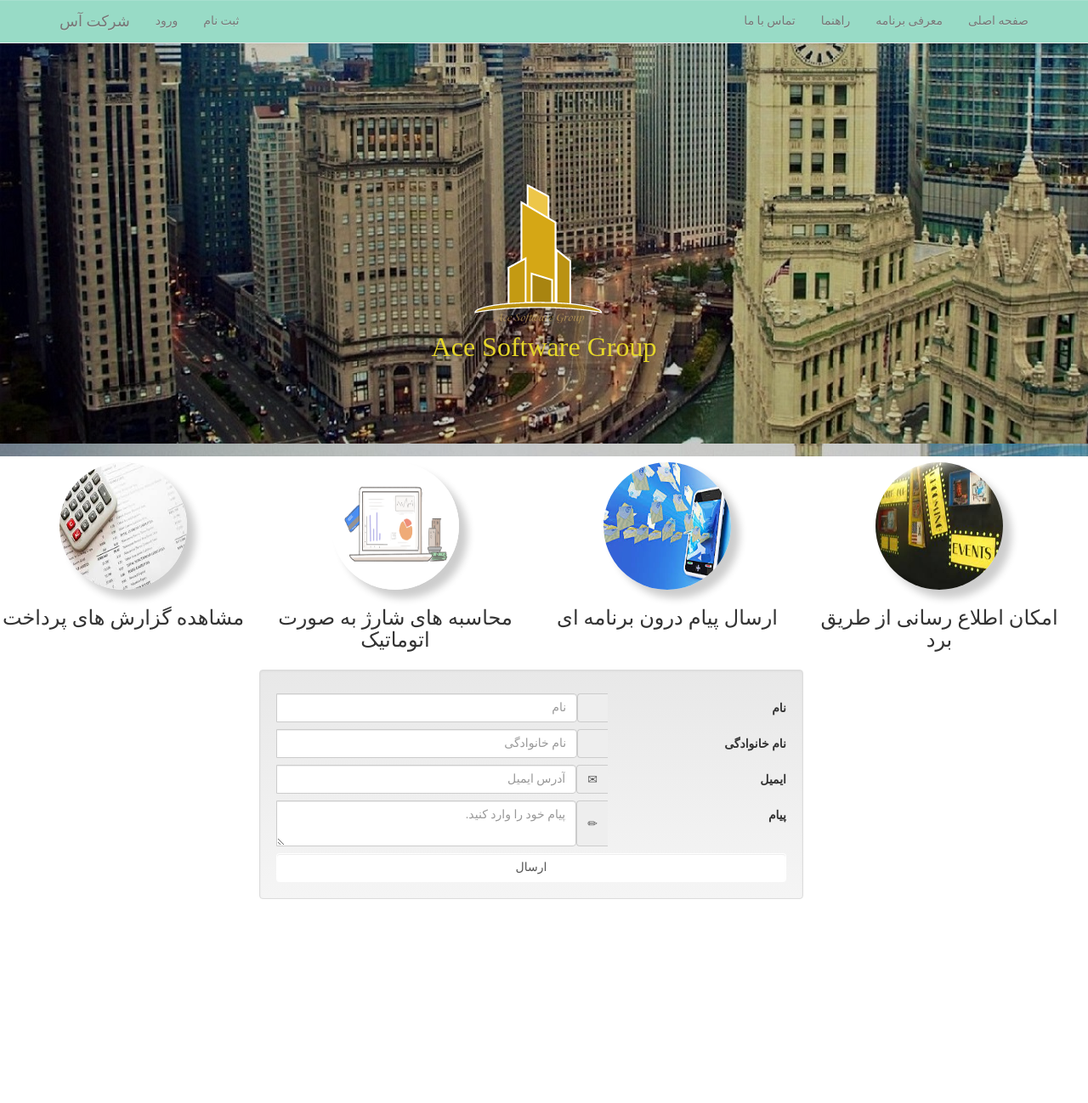
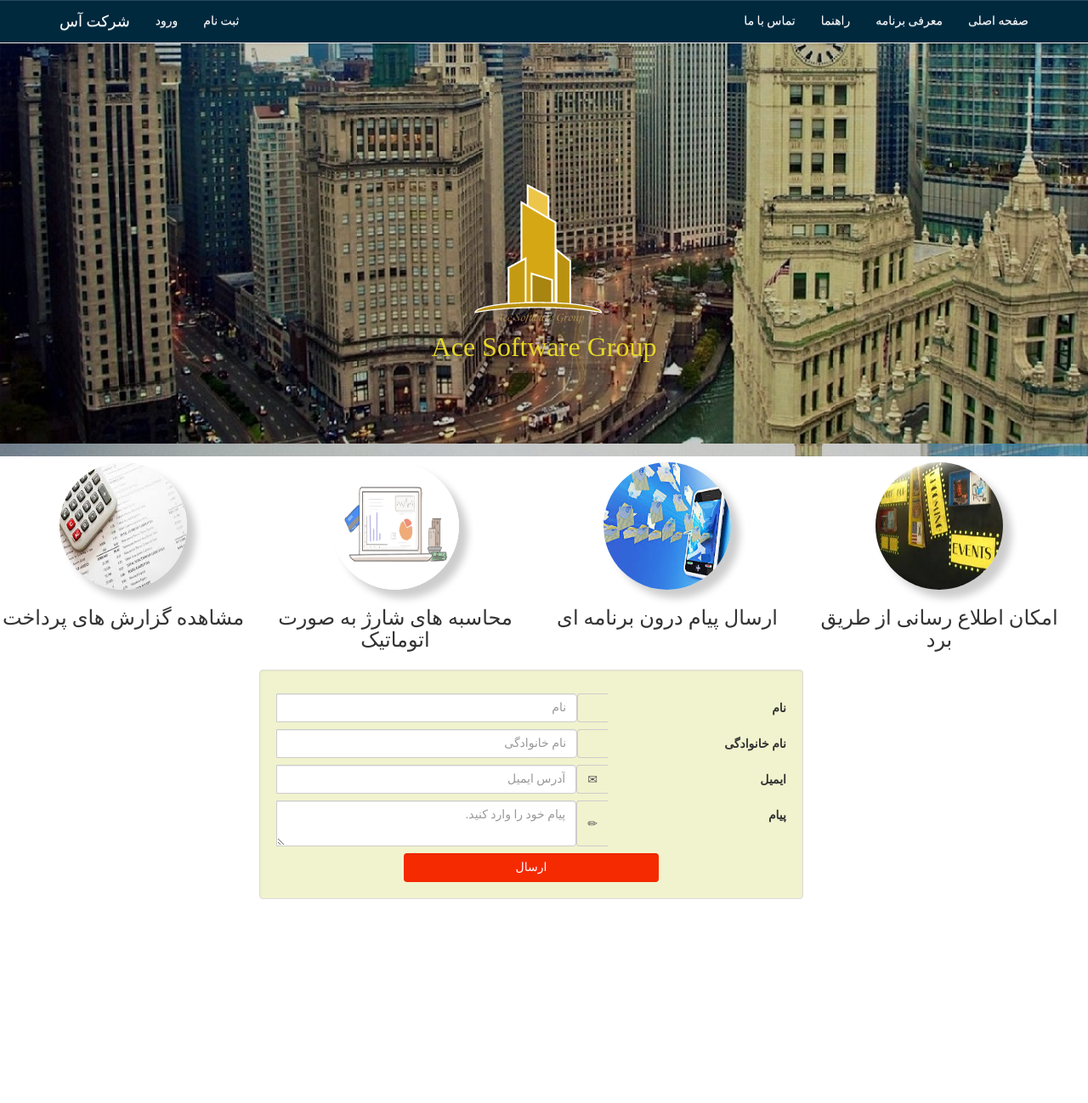
Before and after one commit to MahdiehBrf/BuildingManagement, a Django app: page / in a window 1280 px wide. Shown: the top 1298 px of the page at 85% size. Run offline with Django 3.2, Linux system fonts and the light colour scheme; some libraries are stand-ins or nearby versions; some web fonts are replaced.

Commit message:
first page colors added

```diff
--- a/Manager/templates/manager/edit_profile.html
+++ b/Manager/templates/manager/edit_profile.html
@@ -10,7 +10,7 @@
 {% block content %}
 <div class="main">
     <h5> ویرایش اطلاعات مدیر</h5>
-   <form action="" method="post">{% csrf_token %}
+   <form action="" method="post" style="direction: ltr">{% csrf_token %}
         <table class="tbl" border="0" align="center">
             <tbody>
 
--- a/MySite/templates/index.html
+++ b/MySite/templates/index.html
@@ -33,18 +33,18 @@
                 <span class="icon-bar"></span>
                 <span class="icon-bar"></span>
             </button>
-            <a href="#" class="navbar-brand">شرکت آس</a>
+            <a href="#" class="navbar-brand" style="color: white">شرکت آس</a>
         </div>
-        <div id="navbarCollapse" class="collapse navbar-collapse">
-            <ul class="nav navbar-nav">
-                <li id="login_bottum"><a href="#">ورود</a></li>
-                <li id="signup_bottum"><a href="#">ثبت نام</a></li>
+        <div id="navbarCollapse" class="collapse navbar-collapse" >
+            <ul class="nav navbar-nav" >
+                <li id="login_bottum"><a href="#" style="color: white">ورود</a></li>
+                <li id="signup_bottum"><a href="#" style="color: white" >ثبت نام</a></li>
             </ul>
             <ul class="nav navbar-nav navbar-right">
-                <li><a href="#contact">تماس با ما</a></li>
-                <li><a href="#manual">راهنما</a></li>
-                <li><a href="#about-app">معرفی برنامه</a></li>
-                <li><a href="#" >صفحه اصلی</a></li>
+                <li><a href="#contact" style="color: white">تماس با ما</a></li>
+                <li><a href="#manual" style="color: white">راهنما</a></li>
+                <li><a href="#about-app" style="color: white">معرفی برنامه</a></li>
+                <li><a href="#"  style="color: white">صفحه اصلی</a></li>
             </ul>
         </div>
     </div>
@@ -404,7 +404,7 @@
                     <input type="password" name="password" id="password" tabindex="2"
                            class="form-control" placeholder="رمز">
                 </div>
-                <p style="text-align: left;font-size: small;"><button type="submit" class="forgerButton" style="background-color: #f3f3f3;border: none;}">رمز ورود را فراموش کرده ام.</button></p>
+                <p style="text-align: left;font-size: small;"><button type="submit" class="forgetButton" >رمز ورود را فراموش کرده ام.</button></p>
             </div>
             {% if form.password.errors and type == 'login' %}
                 <span class="text-danger" style="text-align:center;">
--- a/Resident/models.py
+++ b/Resident/models.py
@@ -14,8 +14,8 @@ RESERVE_STATE = {
 }
 
 RECEIPT_STATE = {
-    ('P','پرداخت شده'),
-    ('NP','پرداخت نشده')
+    ('P', 'پرداخت شده'),
+    ('NP', 'پرداخت نشده')
 }
 
 class Resident(models.Model):
--- a/static/css/main/main.css
+++ b/static/css/main/main.css
@@ -1,21 +1,18 @@
 @font-face {
   font-family: 'brandon';
-    src: url("../fonts/BRoya.ttf") format("truetype");
+  src: url("../../fonts/BRoya.ttf") format("truetype");
   font-style: normal;
-    font-weight: normal;
-}
+  font-weight: normal; }
 *, *:before, *:after {
   box-sizing: inherit; }
 
 * {
-    font-family: "IRANSans-web" !important;
-}
+  font-family: brandon !important; }
 
 html {
   box-sizing: border-box;
   height: 100%;
-    margin: 0;
-}
+  margin: 0; }
   html body {
     height: 100%;
     margin: 0;
@@ -34,10 +31,12 @@ html {
     -moz-display: flex;
     -ms-display: flex;
     -o-display: flex; }
+    html body .nav {
+      text-align: center; }
     html body .navbar {
-      background-image: linear-gradient(to bottom, #98DBC6 0, #98DBC6 100%); }
+      background-image: linear-gradient(to bottom, #00293E 0, #00293E 100%); }
       html body .navbar li:hover {
-        background-image: linear-gradient(to bottom, #F18D9E 0, #F18D9E 100%); }
+        background-image: linear-gradient(to bottom, #F62A00 0, #F62A00 100%); }
     html body .container-fluid {
       width: 100%; }
     html body .hero {
@@ -101,22 +100,29 @@ html {
       @media screen and (min-width: 800px) {
         html body .hero .contact .well, html body .content .contact .well {
           margin: 5px 25%; } }
-  html fieldset {
+  html .well {
+    background-color: #F1F3CE;
+    background-image: none; }
+    html .well fieldset {
       direction: rtl;
       text-align: center; }
-
-html fieldset .form-group {
+      html .well fieldset .form-group {
         margin-top: 8px;
-    margin-bottom: 0;
-}
-
-html fieldset .inputGroupContainer input.form-control {
+        margin-bottom: 0; }
+        html .well fieldset .form-group .btn {
+          background-color: #F62A00;
+          color: white;
+          width: 50%; }
+      html .well fieldset .inputGroupContainer input.form-control {
         text-align: right; }
-
-html fieldset .text-danger {
+      html .well fieldset .text-danger {
         text-align: center;
-    line-height: 30px;
-}
+        line-height: 30px; }
+      html .well fieldset .input-group-addon {
+        background-color: #F1F3CE; }
+      html .well fieldset .forgetButton {
+        background-color: #F1F3CE;
+        border: none; }
   html #footer {
     font-family: brandon;
     text-align: center;
@@ -130,13 +136,9 @@ html fieldset .text-danger {
     left: 0;
     padding: 1rem;
     top: 45%;
-      margin-top: 80%;
-  }
-
+    margin-top: 80%; }
   html .foot {
-    font-size: 16px;
-}
-
+    font-size: 16px; }
   html .address {
     width: 250px;
     position: absolute;
@@ -145,15 +147,12 @@ html .address {
     font-size: 18px;
     font-family: brandon;
     color: white;
-    text-align: right;
-}
-
+    text-align: right; }
   html .logo {
     position: absolute;
     top: 20%;
     left: 5%;
-    max-width: 100px;
-}
+    max-width: 100px; }
 
 #signup, #login {
   z-index: 5;
--- a/static/css/main/main.scss
+++ b/static/css/main/main.scss
@@ -1,6 +1,12 @@
+$main_color:  #00293E;
+$second_color: #1E656D;
+$third_color: #F1F3CE;
+$forth_color: #F62A00;
+$font_color: #white;
+
 @font-face {
     font-family: 'brandon';
-    src: url('../fonts/BRoya.ttf') format('truetype');
+    src: url('../../fonts/BRoya.ttf') format('truetype');
     font-style: normal;
     font-weight: normal;
 }
@@ -16,7 +22,7 @@
 }
 
 * {
-    font-family: "IRANSans-web" !important;
+    font-family: brandon !important;
 }
 
 html {
@@ -32,11 +38,14 @@ html {
         @include prefix(align-items, center);
         @include prefix(flex-align, center);
         @include prefix(display, flex);
+        .nav{
+                text-align: center;
+        }
         .navbar{
-            background-image: linear-gradient(to bottom,#98DBC6 0,#98DBC6 100%);
+            background-image: linear-gradient(to bottom,$main_color 0,$main_color 100%);
             li:hover{
-                background-image: linear-gradient(to bottom,#F18D9E 0,#F18D9E 100%);
-            }//
+                background-image: linear-gradient(to bottom,$forth_color 0,$forth_color 100%);
+            }
         }
 
         .container-fluid{
@@ -111,6 +120,7 @@ html {
             }
             .contact{
                 .well{
+
                     @media screen and (min-width: 800px) {
                     margin: 5px 25%;
                     }
@@ -119,12 +129,20 @@ html {
         }
 
     }
+    .well {
+        background-color: $third_color;
+        background-image: none;
         fieldset {
             direction: rtl;
             text-align: center;
             .form-group {
                 margin-top: 8px;
                 margin-bottom: 0;
+                .btn{
+                    background-color: $forth_color;
+                    color: white;
+                    width: 50%;
+                }
             }
             .inputGroupContainer input.form-control {
                 text-align: right;
@@ -132,6 +150,14 @@ html {
             .text-danger {
                 text-align: center;
                 line-height: 30px;
+            }
+            .input-group-addon{
+                background-color: $third_color;
+            }
+            .forgetButton{
+               background-color: $third_color;
+                border: none;
+            }
         }
     }
     #footer {
```
Also changed, not shown: Manager/views.py (+9 -6 lines), Resident/templates/resident/viewBill.html (+4 -4 lines), Resident/views.py (+9 -6 lines), 1 other file. Lines whose indentation alone changed are shown as unchanged.
